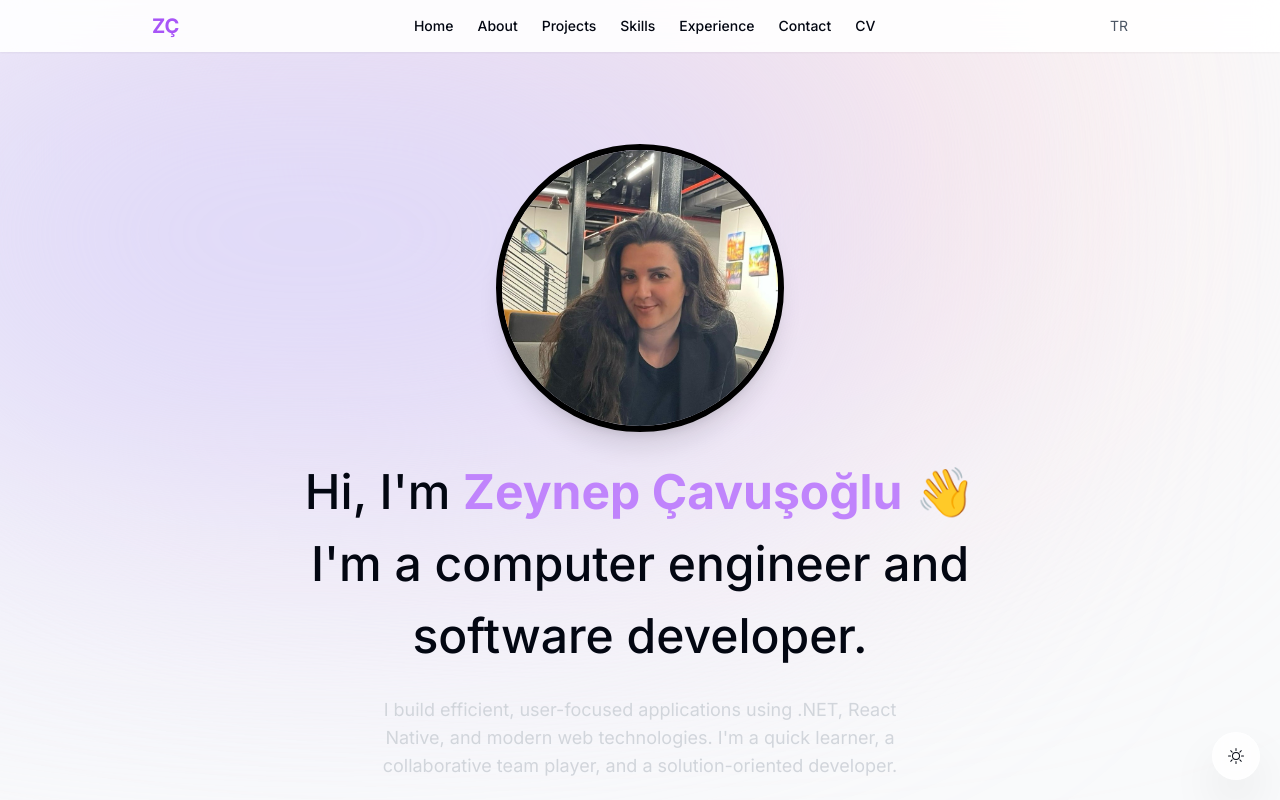
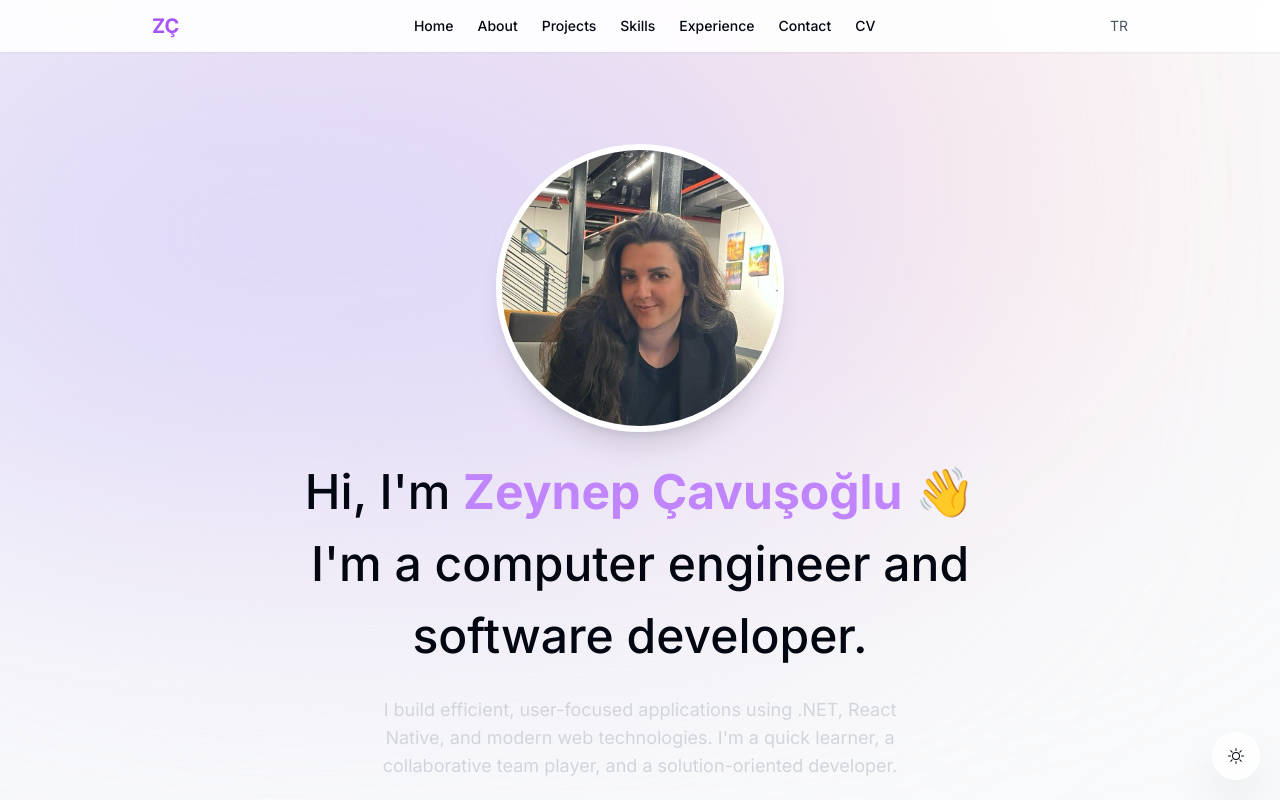
Before and after one commit to zynpcvsgl/Portfolio, a Next.js app: page / in a window 1280 px wide. Shown: the top 800 px of the page. Built offline with nearby package versions, Linux system fonts and the light colour scheme; no server answers.

Commit message:
Update intro.tsx

```diff
--- a/components/intro.tsx
+++ b/components/intro.tsx
@@ -34,7 +34,7 @@ export default function Intro() {
             height={400}
             priority={true}
             quality={100}
-            className="h-60 w-60 sm:h-72 sm:w-72 rounded-full object-cover border-[0.4rem] border-black shadow-xl"
+            className="h-60 w-60 sm:h-72 sm:w-72 rounded-full object-cover border-[0.4rem] border-white shadow-xl"
           />
 
           </motion.div>
```
